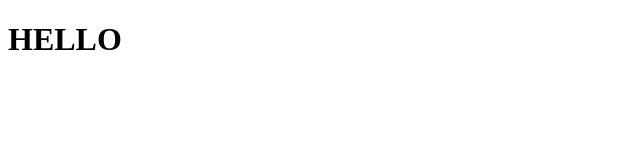
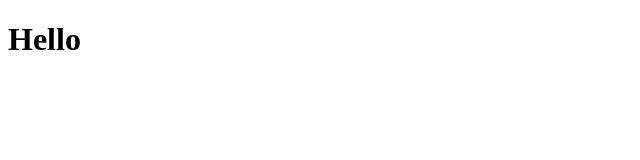
Before and after one commit to chrisandrews7/planning-poker.ui, a React app: page / in a window 1280 px wide. Shown: the top 160 px of the page, without its empty margins (0-640 px from the left). Built offline with nearby package versions, Linux system fonts and the light colour scheme; the HTML template or start-up script is replaced by a standard one.

Commit message:
Adding top level app component

```diff
--- /dev/null
+++ b/src/client/components/App.jsx
@@ -0,0 +1,9 @@
+import React from 'react';
+
+const App = () => (
+  <div>
+    <h1>Hello</h1>
+  </div>
+);
+
+export default App;
--- /dev/null
+++ b/src/client/index.js
@@ -0,0 +1,10 @@
+import React from 'react';
+import { render } from 'react-dom';
+import App from './components/App';
+
+render(
+  <div>
+    <App />
+  </div>,
+  document.body.appendChild(document.createElement('div'))
+);
--- a/src/client/index.jsx
+++ /dev/null
@@ -1,11 +0,0 @@
-import React from 'react';
-import ReactDOM from 'react-dom';
-
-const node = document.body.appendChild(document.createElement('div'));
-
-ReactDOM.render(
-  <div>
-    <h1>HELLO</h1>
-  </div>,
-  node
-);
--- a/webpack.config.js
+++ b/webpack.config.js
@@ -5,11 +5,11 @@ module.exports = {
   entry: [
     'webpack-dev-server/client?http://localhost:8080',
     'webpack/hot/only-dev-server',
-    './src/client/index.jsx'
+    './src/client/index.js'
   ],
   module: {
     loaders: [{
-      test: /\.jsx?$/,
+      test: /\.js|jsx$/,
       exclude: /node_modules/,
       loader: 'react-hot!babel'
     }]
@@ -20,7 +20,7 @@ module.exports = {
   output: {
     path: 'dist',
     publicPath: '/',
-    filename: 'index_bundle.js'
+    filename: 'bundle.js'
   },
   devServer: {
     contentBase: 'dist',
```
